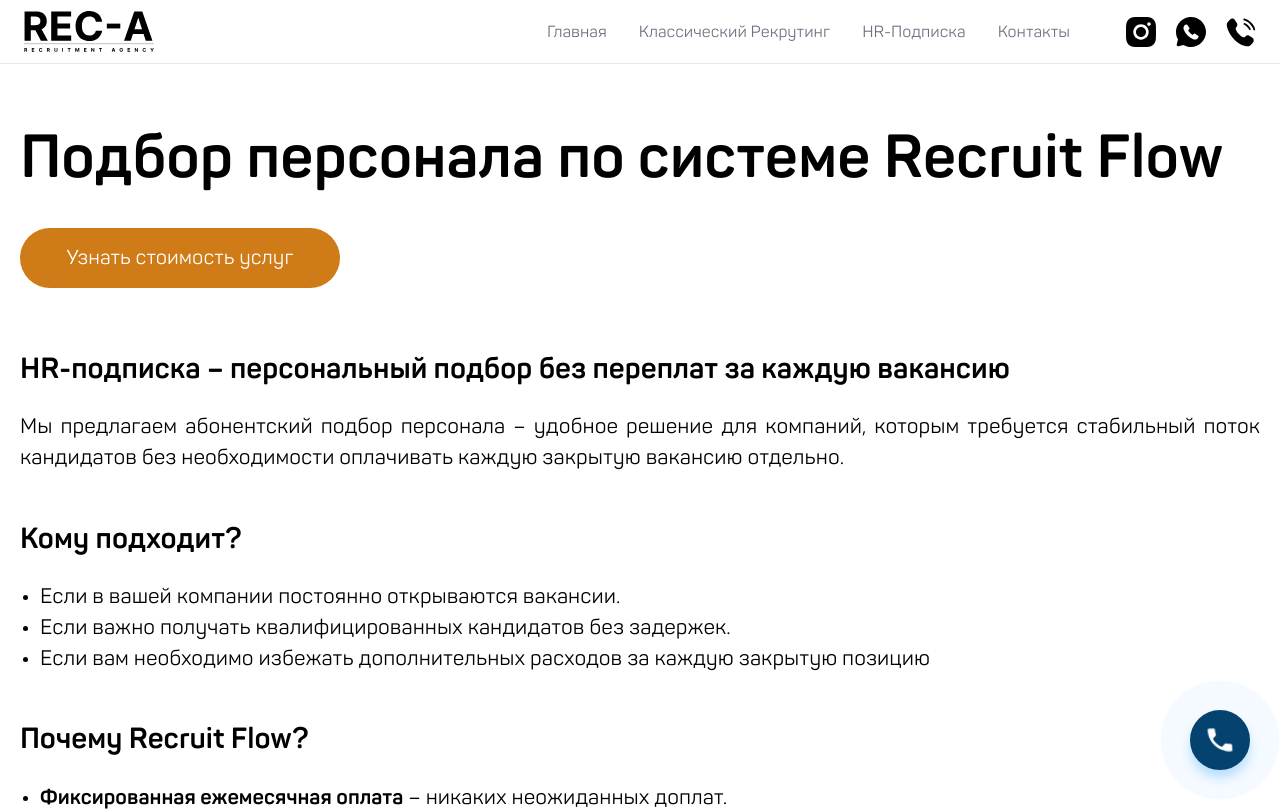
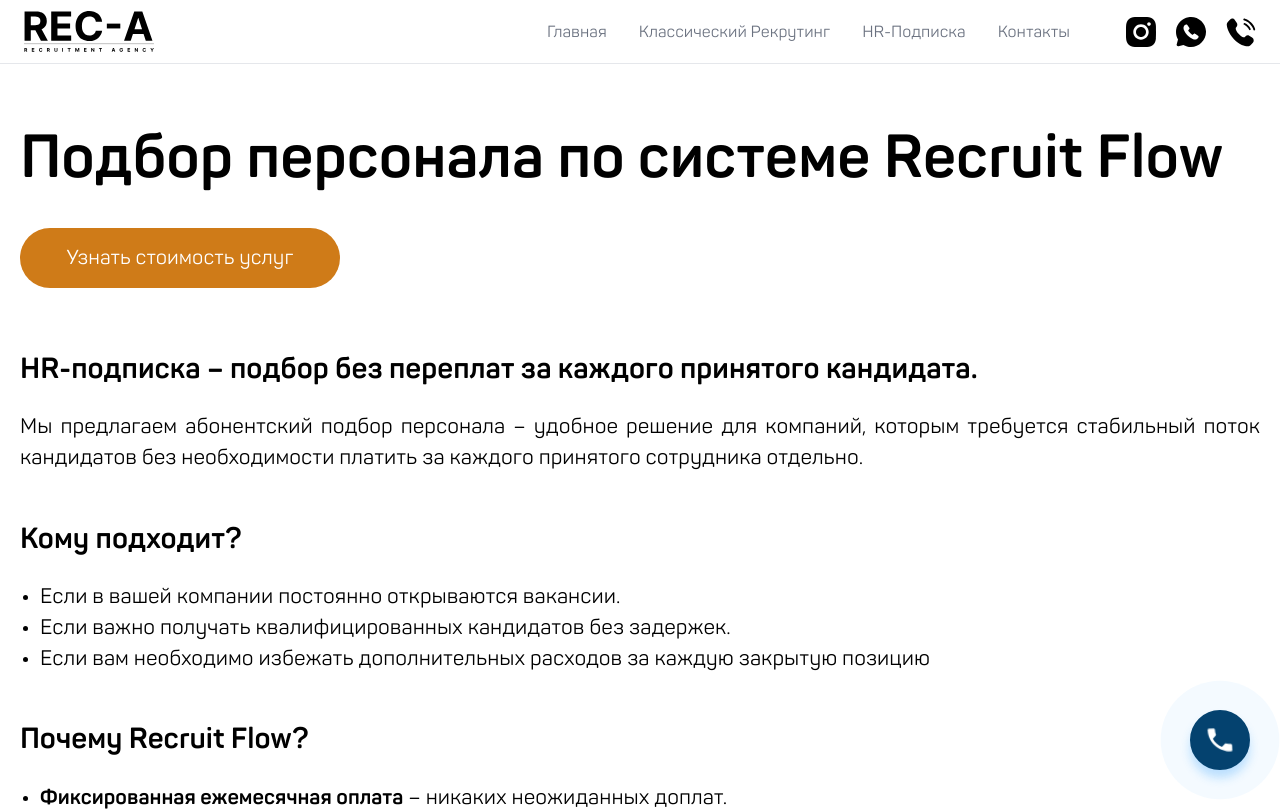
Before and after one commit to olga1124/RECA.KZ, a Next.js app: page /job in a window 1280 px wide. Shown: the top 811 px of the page. Built offline with nearby package versions, Linux system fonts and the light colour scheme.

Commit message:
Update index.tsx

```diff
--- a/src/sections/JobAbout/index.tsx
+++ b/src/sections/JobAbout/index.tsx
@@ -2,9 +2,9 @@
 	return (
 		<div className="about-container">
 			<div className="about-content">
-				<h2>HR-подписка – персональный подбор без переплат за каждую вакансию</h2>
+				<h2>HR-подписка – подбор без переплат за каждого принятого кандидата.</h2>
 				<div className="information">
-					<p>Мы предлагаем абонентский подбор персонала – удобное решение для компаний, которым требуется стабильный поток кандидатов без необходимости оплачивать каждую закрытую вакансию отдельно.</p>
+					<p>Мы предлагаем абонентский подбор персонала – удобное решение для компаний, которым требуется стабильный поток кандидатов без необходимости платить за каждого принятого сотрудника отдельно.</p>
 				</div>
 				<br />
 				<h2>Кому подходит?</h2>
```
